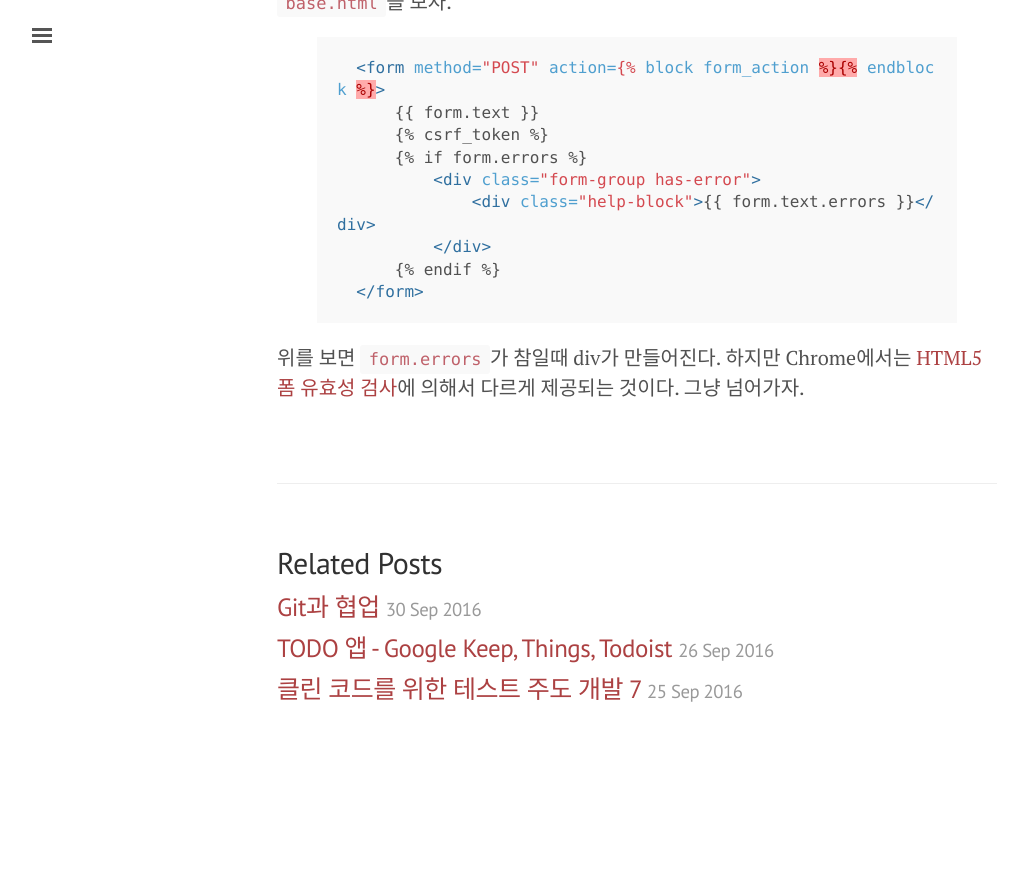
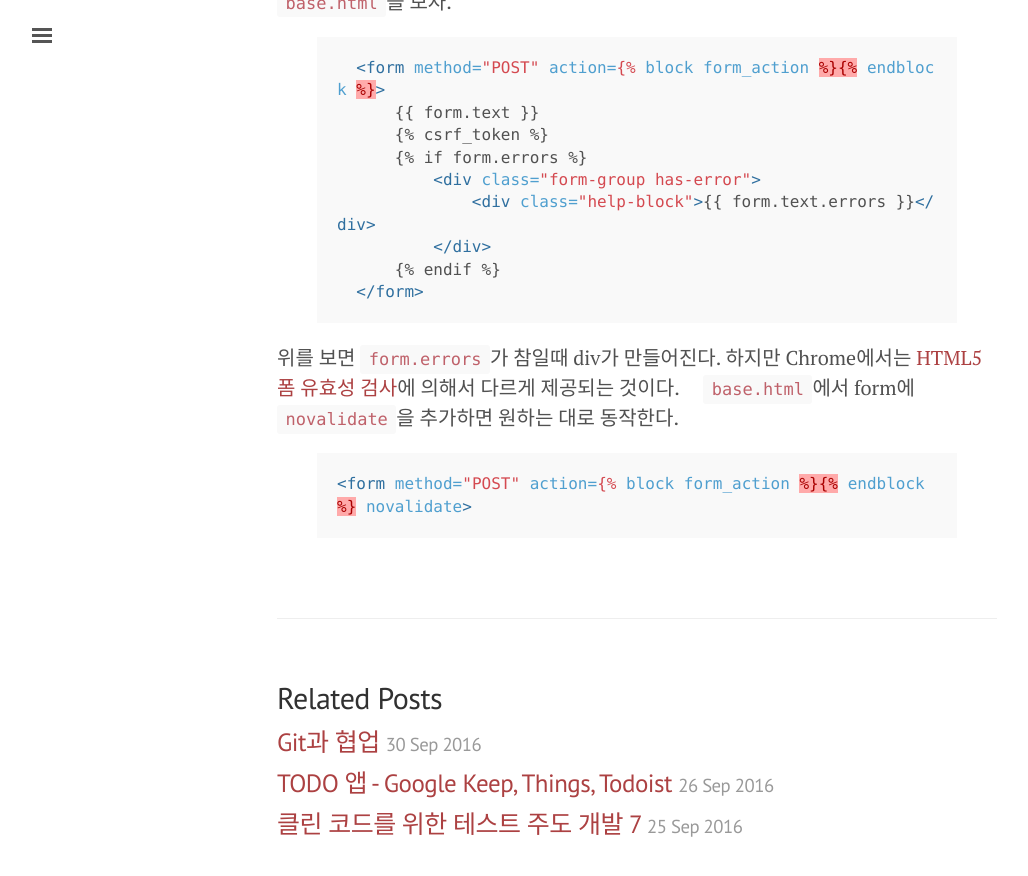
Before and after one commit to hyesun03/hyesun03.github.io, a Jekyll site: the page built from _posts/2016-09-29-djangoTDD08.md, in a window 1280 px wide and 900 px high, scrolled down 1735 px. Shown: the top 876 px of the window, without its empty margins (3-1031 px from the left). Built offline with Jekyll 4.4.1, drawn with Linux system fonts in a browser that asks for light colours; comment, search, counter and statistics services are not loaded; before the commit the page ends 2501 px from its top, so only the background shows below that.

Commit message:
novalidate 및 이미지 추가

```diff
--- a/_posts/2016-09-29-djangoTDD08.md
+++ b/_posts/2016-09-29-djangoTDD08.md
@@ -30,4 +30,8 @@ comments: true
   </form>
 {% endraw %}{% endhighlight %}
 
-위를 보면 `form.errors`가 참일때 div가 만들어진다. 하지만 Chrome에서는 [HTML5 폼 유효성 검사](https://melomano.wordpress.com/2013/11/28/html5-%ED%8F%BC-%EC%9C%A0%ED%9A%A8%EC%84%B1-%EA%B2%80%EC%82%AC/)에 의해서 다르게 제공되는 것이다. 그냥 넘어가자.
+위를 보면 `form.errors`가 참일때 div가 만들어진다. 하지만 Chrome에서는 [HTML5 폼 유효성 검사](https://melomano.wordpress.com/2013/11/28/html5-%ED%8F%BC-%EC%9C%A0%ED%9A%A8%EC%84%B1-%EA%B2%80%EC%82%AC/)에 의해서 다르게 제공되는 것이다.
+&nbsp;&nbsp;&nbsp; `base.html`에서 form에 `novalidate`을 추가하면 원하는 대로 동작한다.
+{% highlight html %}{% raw %}
+<form method="POST" action={% block form_action %}{% endblock %} novalidate>
+{% endraw %}{% endhighlight %}
```
Also changed, not shown: _posts/2016-09-30-gitcooperation.md (+2 -1 lines), images/djangoTDD_7.png (added), 1 other file.
